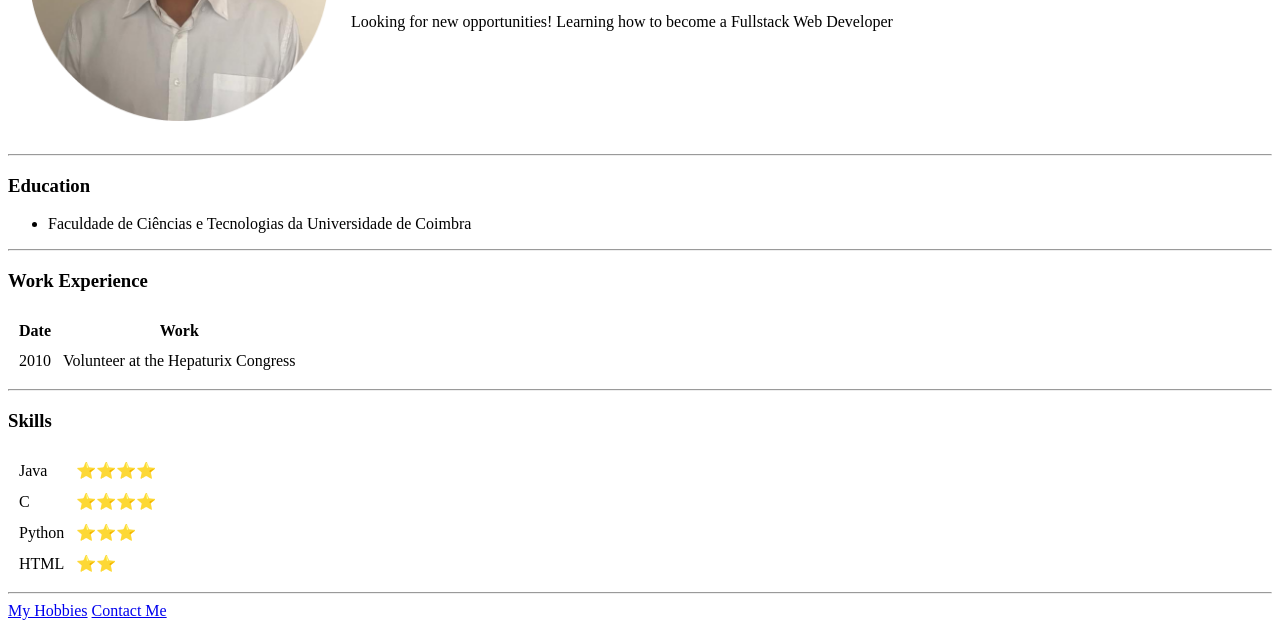
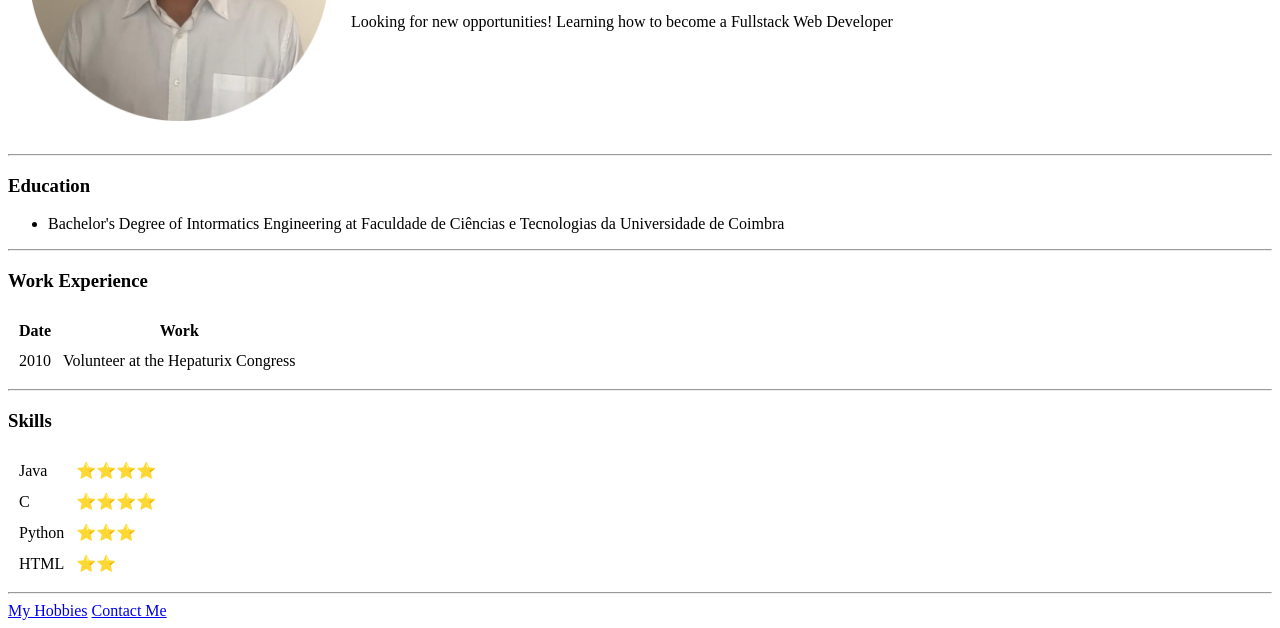
Before and after one commit to jpcav21/cv, a plain HTML site: page index.html in a window 1280 px wide. Shown: the part 208-836 px from the top of the page. Drawn offline with Linux system fonts and the light colour scheme.

Commit message:
Add files via upload

```diff
--- a/index.html
+++ b/index.html
@@ -35,10 +35,12 @@
       </tr>
     </table>
 
+
+
     <hr />
     <h3>Education</h3>
     <ul>
-      <li>Faculdade de Ciências e Tecnologias da Universidade de Coimbra</li>
+      <li>Bachelor's Degree of Intormatics Engineering at Faculdade de Ciências e Tecnologias da Universidade de Coimbra</li>
     </ul>
     <hr />
     <h3>Work Experience</h3>
```
